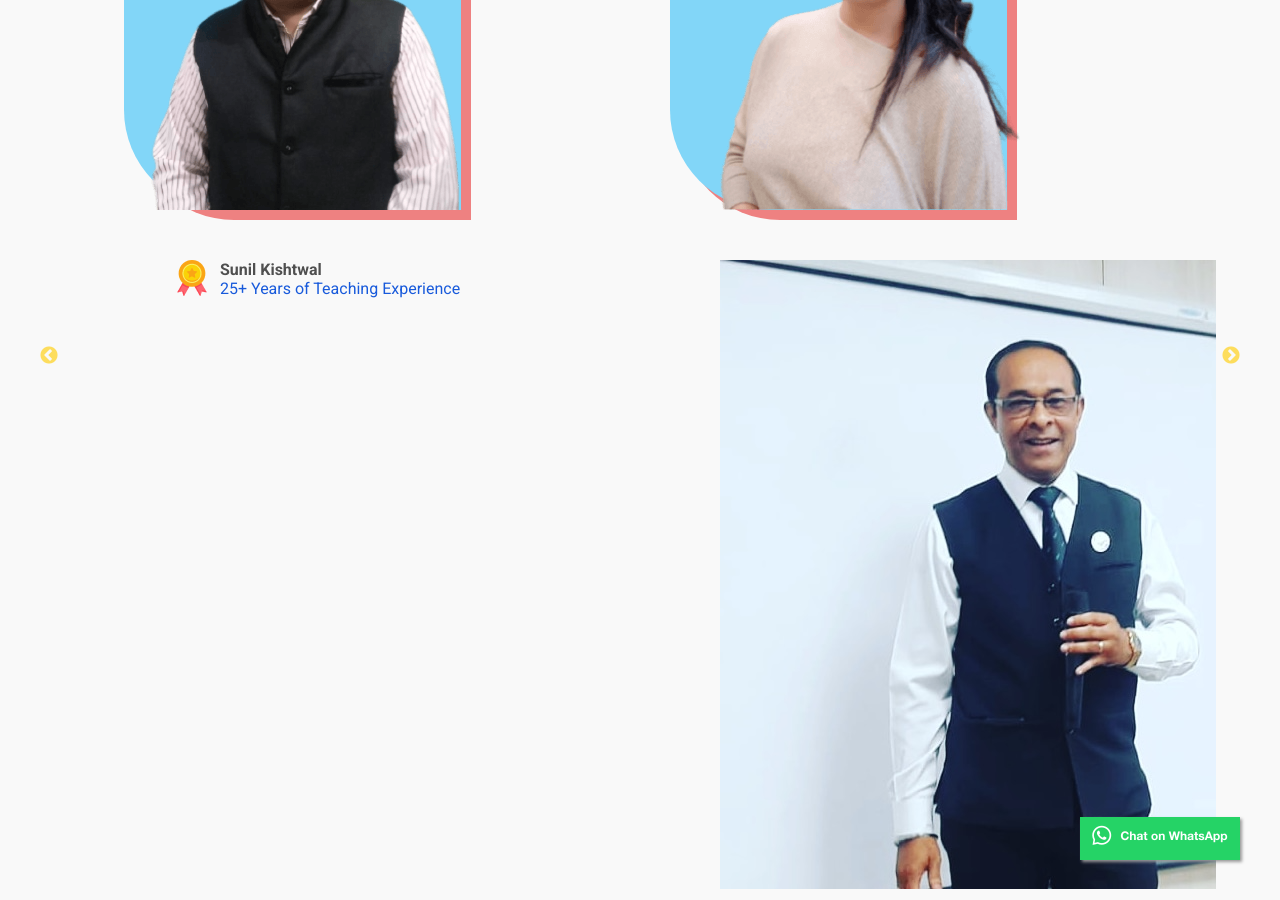
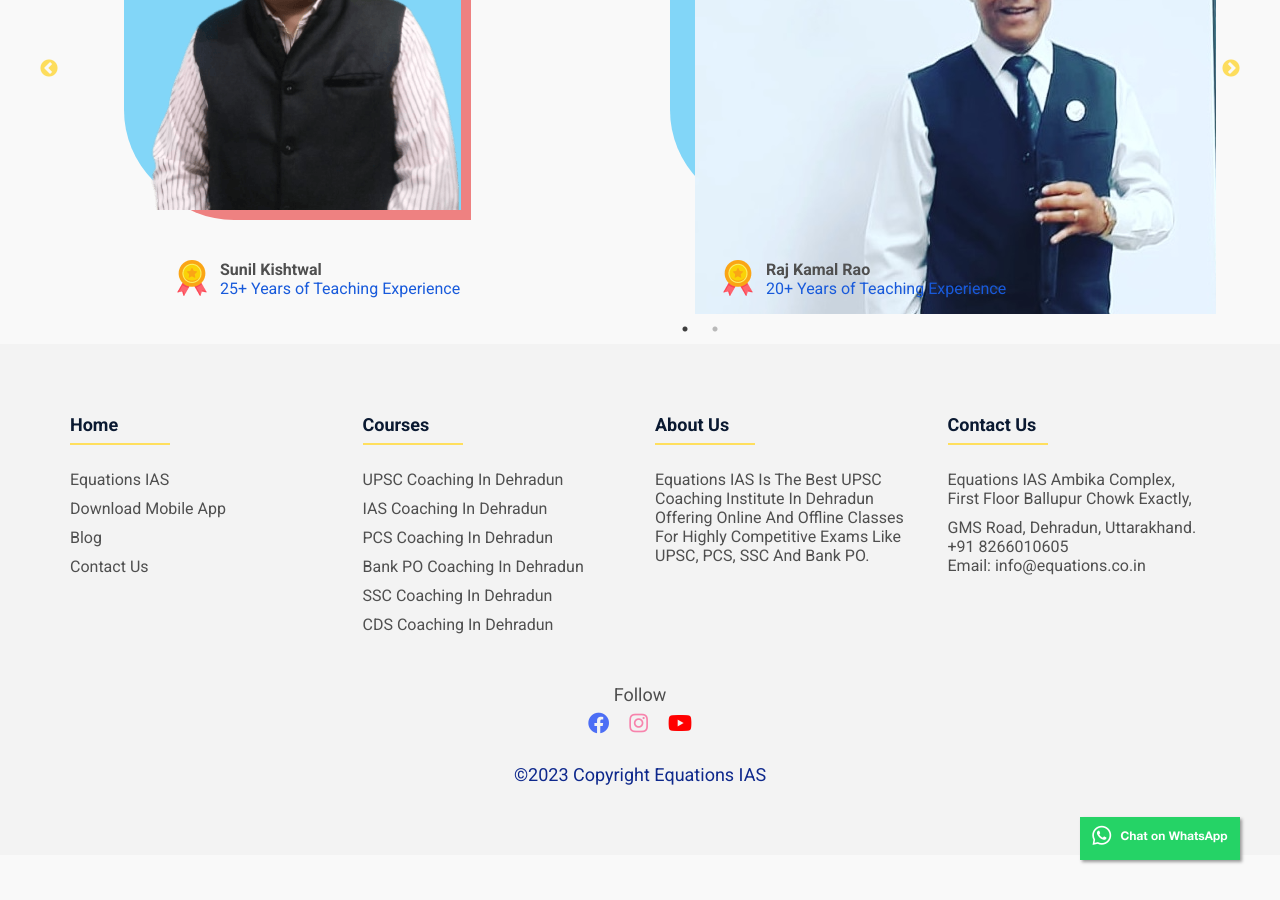
Before and after one commit to EquationsIAS/equations-website, a Jekyll site: the page built from index.html, in a window 1280 px wide and 900 px high, scrolled down 4632 px. Built offline with Jekyll 4.4.1, drawn with Linux system fonts in a browser that asks for light colours.

Commit message:
update experiences

```diff
--- a/index.html
+++ b/index.html
@@ -419,15 +419,17 @@
                 <div class="blue-shape-mentor"></div>
                 <div class="red-shape-mentor"></div>
             </div>
-                <div class="img-m-2"><img class="im-m-2" src="./img/Harpreet_Kaur-m.png" alt=""></div>
+                <div class="img-m-2"><img class="im-m-2" src="./img/raj.png" alt=""></div>
 
             <div class="card mentor-card">
-                <div><img src="./img/raj.png" alt=""></div>
+                <div><img src="./img/medal 1.png" alt=""></div>
                 <div class="h-card"><h4>Raj Kamal Rao</h4>
                 <h6>20+ Years of Teaching Experience</h6>
                 </div>
             </div>
         </div>
+
+
 
         <div class="mentor-3">
             <div class="shape-container-mentors-3">
```
